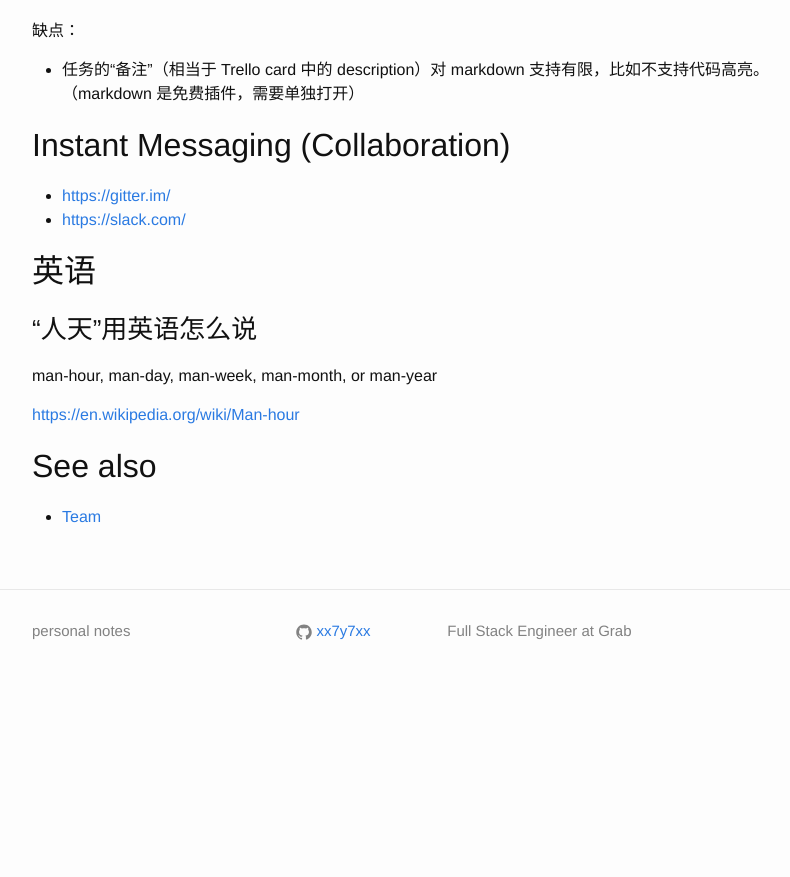
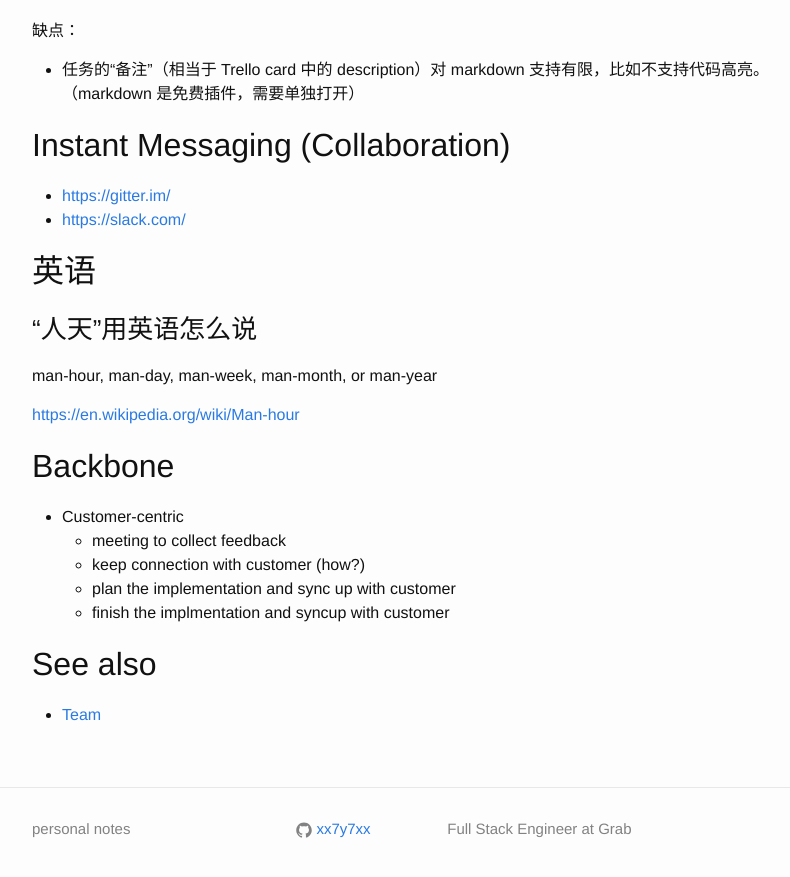
Before and after one commit to xx7y7xx/xx7y7xx.github.io, a Jekyll site: the page built from _pages/dev/project-management.md, in a window 1280 px wide and 900 px high, scrolled down 1881 px. Shown: the top 877 px of the window, without its empty margins (238-1028 px from the left). Built offline with Jekyll 4.4.1, drawn with Linux system fonts in a browser that asks for light colours; comment, search, counter and statistics services are not loaded; before the commit the page ends 2583 px from its top, so only the background shows below that.

Commit message:
Update project-management.md

```diff
--- a/_pages/dev/project-management.md
+++ b/_pages/dev/project-management.md
@@ -96,6 +96,14 @@ man-hour, man-day, man-week, man-month, or man-year
 
 [https://en.wikipedia.org/wiki/Man-hour](https://en.wikipedia.org/wiki/Man-hour)
 
+## Backbone
+
+* Customer-centric
+  * meeting to collect feedback
+  * keep connection with customer (how?)
+  * plan the implementation and sync up with customer
+  * finish the implmentation and syncup with customer
+
 ## See also
 
 - [Team](/develop/team.html)
```
